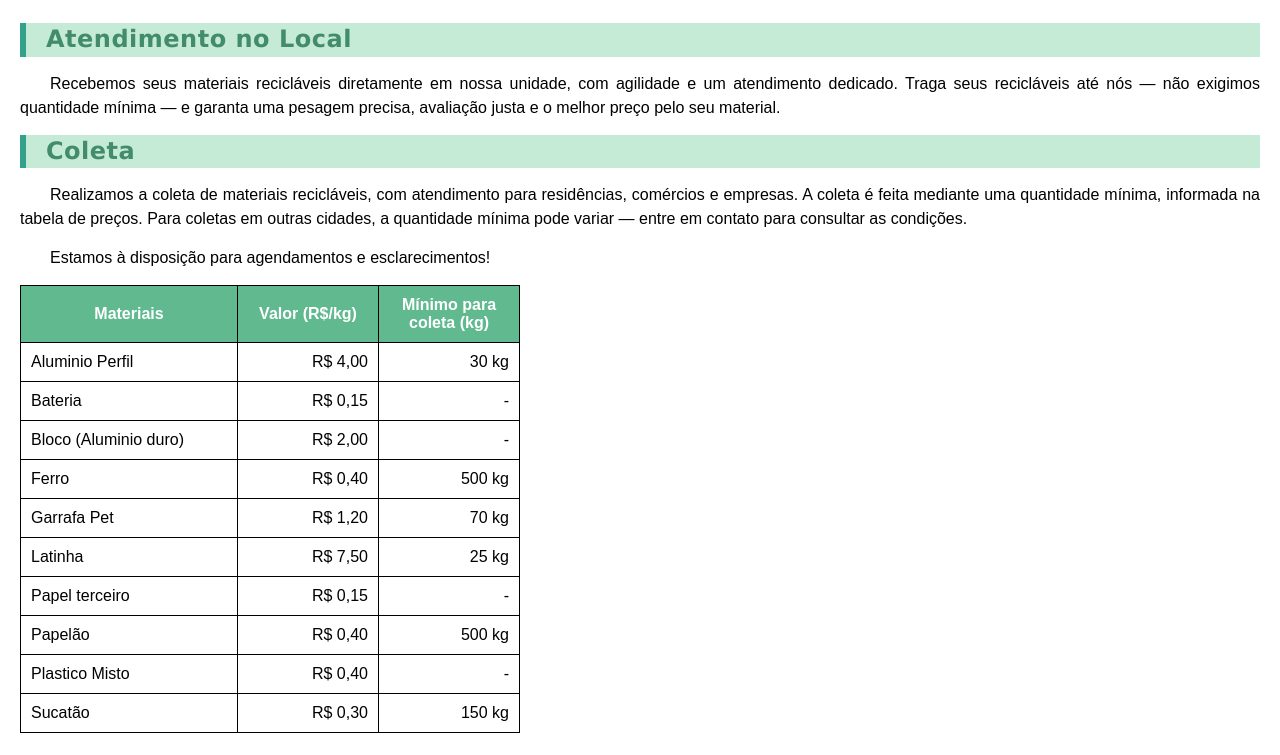
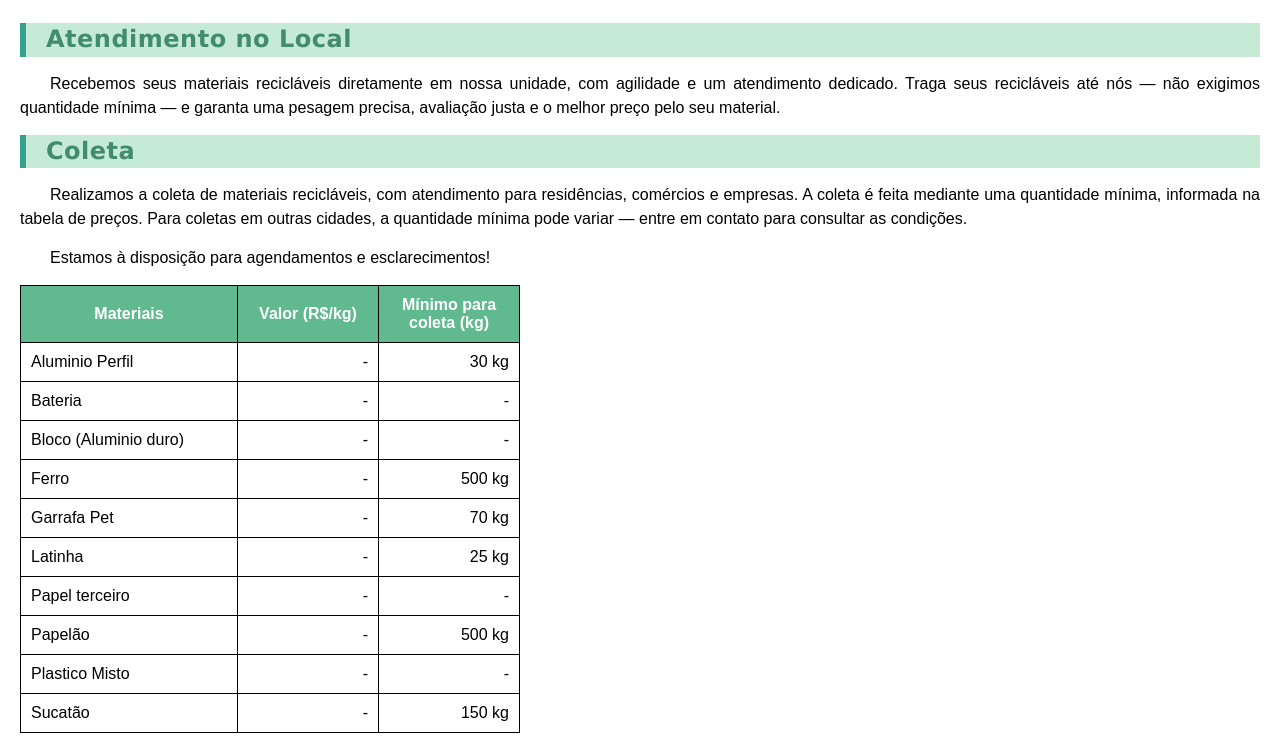
Before and after one commit to fabiuladefaria/site-jbfreciclagem, a plain HTML site: page servicos.html in a window 1280 px wide. Shown: the part 197-952 px from the top of the page. Drawn offline with Linux system fonts and the light colour scheme; a script that the page names is missing.

Commit message:
retirada dos valores

```diff
--- a/servicos.html
+++ b/servicos.html
@@ -102,62 +102,62 @@
 
           <tr>
             <td><abbr title="Cantoneira, Panela de aluminio...">Aluminio Perfil</abbr></td>
-            <td class="num">R$ 4,00</td>
+            <td class="num">-</td>
             <td class="num">30 kg</td>
           </tr>
 
           <tr>
             <td><abbr title="Baterias de carros, motos...">Bateria</abbr></td>
-            <td class="num">R$ 0,15</td>
+            <td class="num">-</td>
             <td class="num">-</td>
           </tr>
 
           <tr>
             <td><abbr title="Lona de freio, Carcaça de câmbio...">Bloco (Aluminio duro)</abbr></td>
-            <td class="num">R$ 2,00</td>
+            <td class="num">-</td>
             <td class="num">-</td>
           </tr>
 
           <tr>
             <td><abbr title="Panelas,lata de conservas, peças de carro/moto..">Ferro</abbr></td>
-            <td class="num">R$ 0,40</td>
+            <td class="num">-</td>
             <td class="num">500 kg</td>
           </tr>
 
           <tr>
             <td><abbr title="Garrafas de refrigerantes...">Garrafa Pet</abbr></td>
-            <td class="num">R$ 1,20</td>
+            <td class="num">-</td>
             <td class="num">70 kg</td>
           </tr>
 
           <tr>
             <td><abbr title="Latas de refrigerantes, cervejas...">Latinha</abbr></td>
-            <td class="num">R$ 7,50</td>
+            <td class="num">-</td>
             <td class="num">25 kg</td>
           </tr>
 
            <tr>
             <td><abbr title="Revistas, Livros, Cadernos...">Papel terceiro</abbr></td>
-            <td class="num">R$ 0,15</td>
+            <td class="num">-</td>
             <td class="num">-</td>
           </tr>
 
           <tr>
             <td><abbr title="Embalagem de pizza, Caixa de eletrodoméstico">Papelão</abbr></td>
-            <td class="num">R$ 0,40</td>
+            <td class="num">-</td>
             <td class="num">500 kg</td>
           </tr>
 
 
           <tr>
             <td><abbr title="Saco lixo, lona preta, sacola... ">Plastico Misto</abbr></td>
-            <td class="num">R$ 0,40</td>
+            <td class="num">-</td>
             <td class="num">-</td>
           </tr>
 
           <tr>
             <td><abbr title="Balde plástico, parachoque, tupperware...">Sucatão</abbr></td>
-            <td class="num">R$ 0,30</td>
+            <td class="num">-</td>
             <td class="num">150 kg</td>
           </tr>
 
@@ -169,6 +169,12 @@
     <br>
 
     <p>Alguns materiais não possuem quantidade mínima individual para coleta, mas podem ser recolhidos caso estejam acompanhados de outros materiais que atinjam os critérios mínimos.</p>
+
+    <h3>Aviso Importante:</h3>
+
+    <p>Devido à constante variação nos preços dos materiais recicláveis, a tabela de valores não está mais disponível no site. Para consultar os preços atualizados, pedimos que entre em contato diretamente conosco. Assim, garantimos que você receba as informações corretas e atualizadas.
+
+</p>
 
            <aside>
 
```
